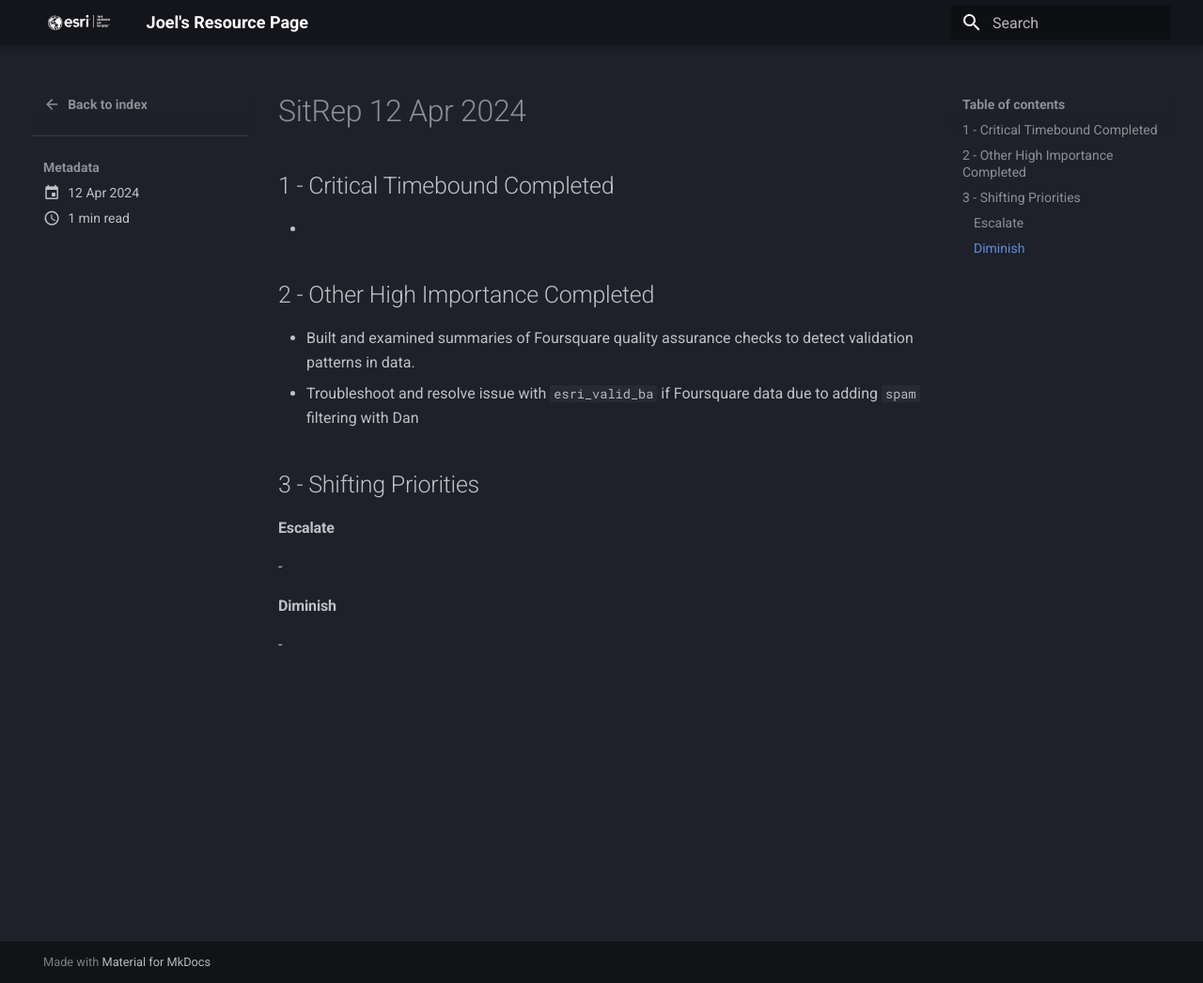
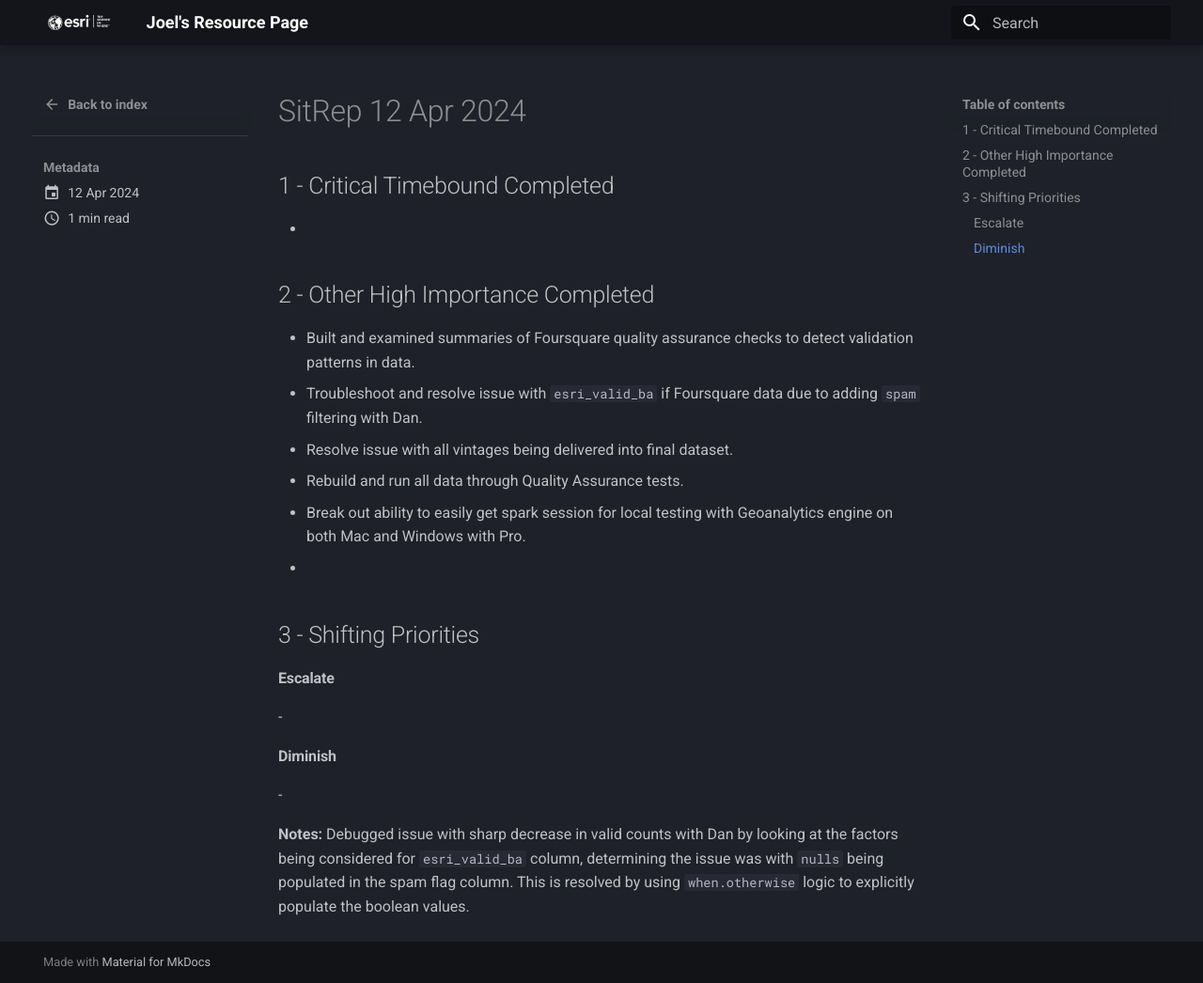
Before and after one commit to knu2xs/esri-resource-page, an MkDocs documentation site: the page built from docs/sitreps/posts/sitrep_20240412.md, in a window 1280 px wide and 1046 px high. Shown: the whole window at 94% size. Built offline with MkDocs 1.6.1 and Material for MkDocs 9.7.7, drawn with Linux system fonts in a browser that asks for light colours.

Commit message:
update sitreps

```diff
--- a/docs/sitreps/posts/sitrep_20240412.md
+++ b/docs/sitreps/posts/sitrep_20240412.md
@@ -11,7 +11,11 @@ date: 2024-04-12
 ## 2 - Other High Importance Completed
 
 - Built and examined summaries of Foursquare quality assurance checks to detect validation patterns in data.
-- Troubleshoot and resolve issue with `esri_valid_ba` if Foursquare data due to adding `spam` filtering with Dan
+- Troubleshoot and resolve issue with `esri_valid_ba` if Foursquare data due to adding `spam` filtering with Dan.
+- Resolve issue with all vintages being delivered into final dataset.
+- Rebuild and run all data through Quality Assurance tests.
+- Break out ability to easily get spark session for local testing with Geoanalytics engine on both Mac and Windows with Pro.
+-
 
 ## 3 - Shifting Priorities
 
@@ -22,3 +26,7 @@ date: 2024-04-12
 #### Diminish
 
 -
+
+**Notes:** Debugged issue with sharp decrease in valid counts with Dan by looking at the factors being considered for
+`esri_valid_ba` column, determining the issue was with `nulls` being populated in the spam flag column. This is resolved
+by using `when.otherwise` logic to explicitly populate the boolean values.
```
